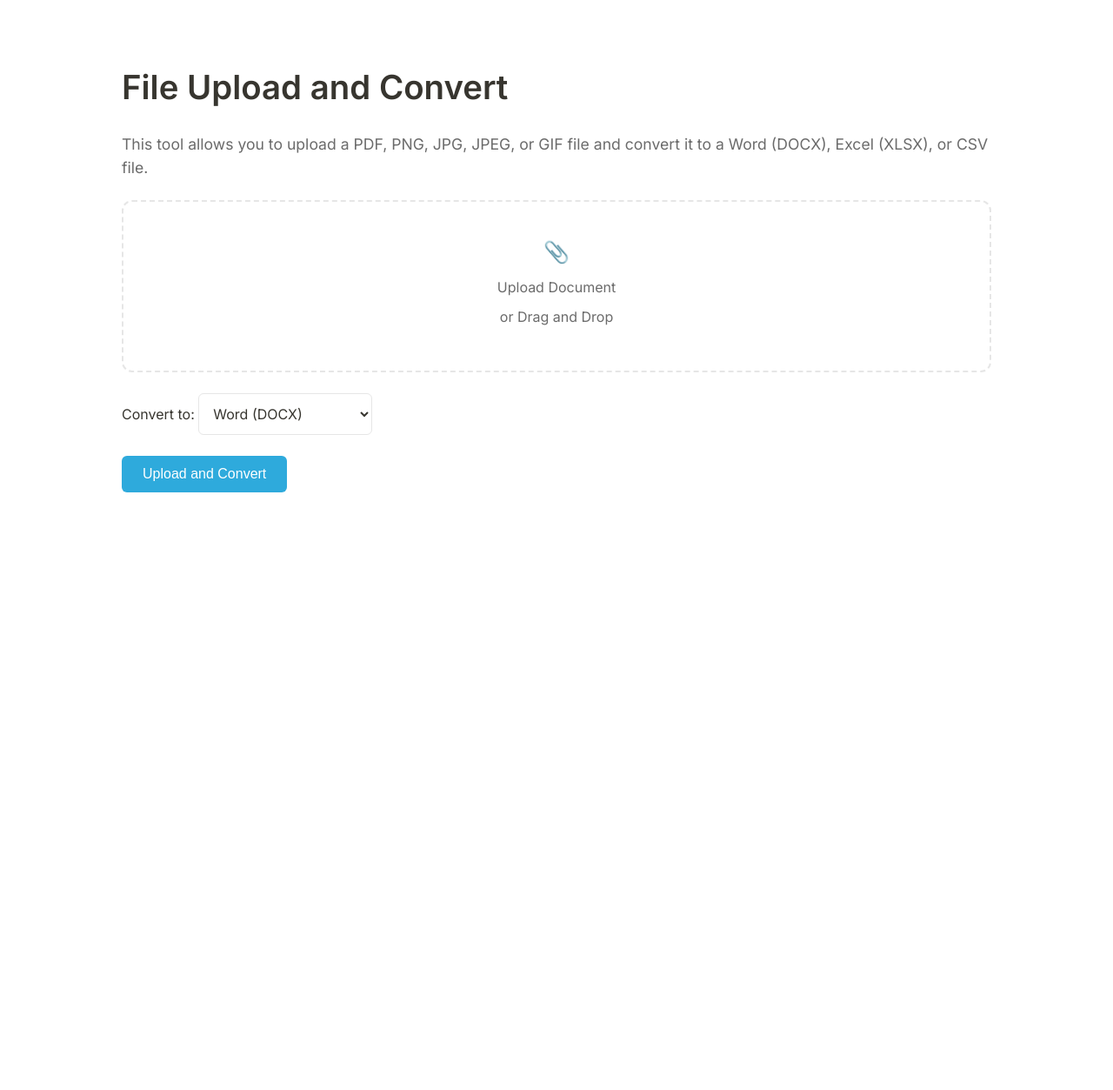
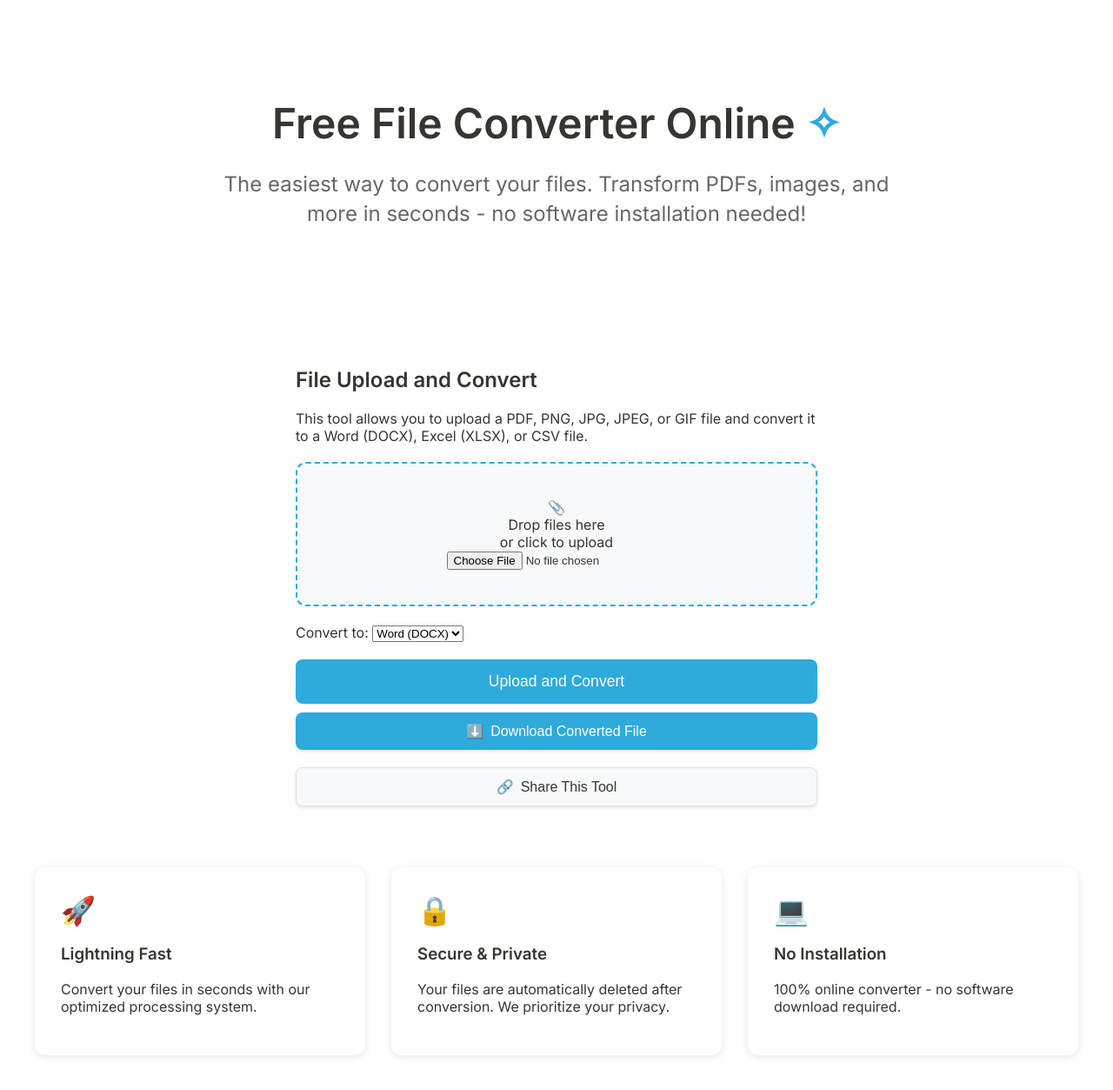
Before and after one commit to RandyXia123/file-converter, a Flask app: page / in a window 1280 px wide. Shown: the whole page at 87% size. Before the commit the page ends 566 px from the top, so only its background shows below. Run offline with Flask 2, Linux system fonts and the light colour scheme.

Commit message:
Update the index.html to make web page more stylish

```diff
--- a/templates/index.html
+++ b/templates/index.html
@@ -25,190 +25,184 @@
     <!-- Existing styles -->
     <link rel="stylesheet" href="https://fonts.googleapis.com/css2?family=Inter:wght@400;500;600&display=swap">
     <style>
+        :root {
+            --primary-color: #2eaadc;
+            --text-color: #37352f;
+            --bg-color: #ffffff;
+        }
+
         body {
             font-family: 'Inter', sans-serif;
-            max-width: 1000px;
-            margin: 0 auto;
-            padding: 40px 20px;
-            background-color: #ffffff;
-            color: #37352f;
-            line-height: 1.5;
+            margin: 0;
+            padding: 0;
+            background: var(--bg-color);
+            color: var(--text-color);
         }
 
-        .container {
-            background: #ffffff;
-            border-radius: 12px;
-            box-shadow: rgba(15, 15, 15, 0.1) 0px 0px 0px 1px,
-                        rgba(15, 15, 15, 0.1) 0px 2px 4px;
-            padding: 32px;
-            transition: transform 0.2s ease;
+        .hero-section {
+            text-align: center;
+            padding: 80px 20px;
+            max-width: 800px;
+            margin: 0 auto;
         }
 
-        .container:hover {
-            transform: translateY(-2px);
+        .hero-title {
+            font-size: 3em;
+            font-weight: 700;
+            margin-bottom: 20px;
         }
 
-        h2 {
-            font-size: 2.4em;
-            font-weight: 600;
-            margin-bottom: 24px;
-            color: #37352f;
+        .hero-subtitle {
+            font-size: 1.5em;
+            color: #666;
+            margin-bottom: 40px;
+            line-height: 1.4;
         }
 
-        p {
-            color: #6b6b6b;
-            font-size: 1.1em;
-            margin-bottom: 24px;
+        .features-grid {
+            display: grid;
+            grid-template-columns: repeat(auto-fit, minmax(280px, 1fr));
+            gap: 30px;
+            padding: 40px 20px;
+            max-width: 1200px;
+            margin: 0 auto;
         }
 
-        .file-types {
-            background: #f7f6f3;
-            border-radius: 6px;
-            padding: 12px 16px;
-            color: #6b6b6b;
-            font-size: 0.95em;
-            margin: 20px 0;
+        .feature-card {
+            background: #fff;
+            padding: 30px;
+            border-radius: 12px;
+            box-shadow: 0 2px 10px rgba(0,0,0,0.1);
+            transition: transform 0.2s;
         }
 
-        .form-group {
-            margin: 24px 0;
+        .feature-card:hover {
+            transform: translateY(-5px);
         }
 
-        input[type="file"] {
-            width: 100%;
-            padding: 12px;
-            background: #f7f6f3;
-            border-radius: 6px;
-            border: 1px solid #e6e6e6;
-            font-family: 'Inter', sans-serif;
-            color: #37352f;
+        .feature-icon {
+            font-size: 2em;
+            margin-bottom: 15px;
+            color: var(--primary-color);
         }
 
-        input[type="file"]::-webkit-file-upload-button {
-            font-family: 'Inter', sans-serif;
-            background: #ffffff;
-            border: 1px solid #e6e6e6;
-            border-radius: 4px;
-            padding: 8px 12px;
-            margin-right: 12px;
-            color: #37352f;
-            cursor: pointer;
-        }
-
-        input[type="file"]::file-selector-button {
-            font-family: 'Inter', sans-serif;
-            background: #ffffff;
-            border: 1px solid #e6e6e6;
-            border-radius: 4px;
-            padding: 8px 12px;
-            margin-right: 12px;
-            color: #37352f;
-            cursor: pointer;
-        }
-
-        select {
-            width: 200px;
-            padding: 12px;
-            border-radius: 6px;
-            border: 1px solid #e6e6e6;
-            background: #ffffff;
-            font-family: 'Inter', sans-serif;
-            font-size: 1em;
-            color: #37352f;
-        }
-
-        button {
-            background-color: #2eaadc;
-            color: white;
-            border: none;
-            padding: 12px 24px;
-            border-radius: 6px;
-            font-size: 1em;
-            font-weight: 500;
-            cursor: pointer;
-            transition: background-color 0.2s ease;
-        }
-
-        button:hover {
-            background-color: #2591bb;
-        }
-
-        .download-button {
-            display: none;
-            background-color: #2eaadc;
-        }
-
-        .spinner {
-            display: none;
-            width: 32px;
-            height: 32px;
-            margin: 20px auto;
-            border: 3px solid #f3f3f3;
-            border-top: 3px solid #2eaadc;
-            border-radius: 50%;
-            animation: spin 1s linear infinite;
-        }
-
-        .message {
-            margin-top: 20px;
-            padding: 12px 16px;
-            border-radius: 6px;
-            font-size: 0.95em;
-        }
-
-        .message.success {
-            background-color: #e8f5e9;
-            color: #2e7d32;
-        }
-
-        .message.error {
-            background-color: #ffebee;
-            color: #c62828;
-        }
-
-        .message.info {
-            background-color: #e3f2fd;
-            color: #1565c0;
-        }
-
-        @keyframes spin {
-            0% { transform: rotate(0deg); }
-            100% { transform: rotate(360deg); }
+        .upload-form {
+            max-width: 600px;
+            margin: 0 auto;
+            padding: 20px;
         }
 
         .upload-area {
-            border: 2px dashed #e6e6e6;
+            border: 2px dashed var(--primary-color);
             border-radius: 12px;
             padding: 40px;
             text-align: center;
-            background: #ffffff;
+            background: #f8f9fa;
             transition: all 0.2s ease;
             cursor: pointer;
             margin: 20px 0;
         }
 
-        .upload-area:hover, .upload-area.dragover {
-            border-color: #2eaadc;
-            background: #f7f6f3;
+        .upload-area:hover {
+            background: #f0f1f2;
+            transform: translateY(-2px);
         }
 
-        .upload-icon {
-            font-size: 24px;
-            color: #2eaadc;
-            margin-bottom: 10px;
+        button[type="submit"] {
+            background: var(--primary-color);
+            color: white;
+            border: none;
+            padding: 15px 30px;
+            border-radius: 8px;
+            font-size: 1.1em;
+            font-weight: 500;
+            cursor: pointer;
+            transition: background 0.2s;
+            width: 100%;
+            margin-top: 20px;
         }
 
-        .upload-text {
-            color: #6b6b6b;
-            margin: 10px 0;
+        button[type="submit"]:hover {
+            background: #2591bb;
         }
 
-        .hidden-input {
-            display: none;
+        .download-button,
+        .share-button {
+            display: inline-block;
+            padding: 12px 24px;
+            border-radius: 8px;
+            font-size: 1em;
+            font-weight: 500;
+            cursor: pointer;
+            transition: all 0.2s ease;
+            border: none;
+            margin: 10px 0;
+            width: 100%;
+            text-align: center;
+            box-shadow: 0 2px 4px rgba(0,0,0,0.1);
+        }
+
+        .download-button {
+            background: var(--primary-color);
+            color: white;
+        }
+
+        .share-button {
+            background: #f8f9fa;
+            color: var(--text-color);
+            border: 1px solid #dee2e6;
+        }
+
+        .download-button:hover {
+            background: #2591bb;
+            transform: translateY(-2px);
+            box-shadow: 0 4px 8px rgba(0,0,0,0.15);
+        }
+
+        .share-button:hover {
+            background: #e9ecef;
+            transform: translateY(-2px);
+            box-shadow: 0 4px 8px rgba(0,0,0,0.15);
+        }
+
+        /* Add icons to buttons */
+        .download-button::before,
+        .share-button::before {
+            margin-right: 8px;
+            font-family: sans-serif;
+        }
+
+        .download-button::before {
+            content: "⬇️";
+        }
+
+        .share-button::before {
+            content: "🔗";
+        }
+
+        /* Toast message styling */
+        .toast-message {
+            position: fixed;
+            bottom: 20px;
+            left: 50%;
+            transform: translateX(-50%);
+            background: rgba(0, 0, 0, 0.8);
+            color: white;
+            padding: 12px 24px;
+            border-radius: 8px;
+            font-size: 0.9em;
+            z-index: 1000;
+            box-shadow: 0 4px 12px rgba(0,0,0,0.15);
         }
     </style>
 </head>
 <body>
+    <!-- Hero Section -->
+    <div class="hero-section">
+        <h1 class="hero-title">Free File Converter Online <span style="color: var(--primary-color)">✧</span></h1>
+        <p class="hero-subtitle">The easiest way to convert your files. Transform PDFs, images, and more in seconds - no software installation needed!</p>
+    </div>
+
     <div class="upload-form">
         <h2>File Upload and Convert</h2>
         <p>This tool allows you to upload a PDF, PNG, JPG, JPEG, or GIF file and convert it to a Word (DOCX), Excel (XLSX), or CSV file.</p>
@@ -216,8 +210,8 @@
             <div class="form-group">
                 <div class="upload-area" id="uploadArea">
                     <div class="upload-icon">📎</div>
-                    <div class="upload-text">Upload Document</div>
-                    <div class="upload-text">or Drag and Drop</div>
+                    <div class="upload-text">Drop files here</div>
+                    <div class="upload-text">or click to upload</div>
                     <input type="file" name="file" id="fileInput" accept=".pdf,.png,.jpg,.jpeg,.gif" class="hidden-input">
                 </div>
                 <div id="selectedFile" class="selected-file"></div>
@@ -235,6 +229,26 @@
         <div id="spinner" class="spinner"></div>
         <div id="message" class="message"></div>
         <button id="downloadButton" class="download-button">Download Converted File</button>
+        <button id="shareButton" class="share-button">Share This Tool</button>
+    </div>
+
+    <!-- Features Section -->
+    <div class="features-grid">
+        <div class="feature-card">
+            <div class="feature-icon">🚀</div>
+            <h3>Lightning Fast</h3>
+            <p>Convert your files in seconds with our optimized processing system.</p>
+        </div>
+        <div class="feature-card">
+            <div class="feature-icon">🔒</div>
+            <h3>Secure & Private</h3>
+            <p>Your files are automatically deleted after conversion. We prioritize your privacy.</p>
+        </div>
+        <div class="feature-card">
+            <div class="feature-icon">💻</div>
+            <h3>No Installation</h3>
+            <p>100% online converter - no software download required.</p>
+        </div>
     </div>
 
     <script>
@@ -390,6 +404,43 @@
                 }
             }
         });
+
+        // Share button functionality
+        document.getElementById('shareButton').addEventListener('click', async () => {
+            const url = window.location.href;
+
+            // Create toast message element
+            const toast = document.createElement('div');
+            toast.className = 'toast-message';
+
+            try {
+                if (navigator.share) {
+                    // Use native share if available (mobile devices)
+                    await navigator.share({
+                        title: 'Free File Converter Online',
+                        text: 'Check out this free file converter tool!',
+                        url: url
+                    });
+                    toast.textContent = 'Shared successfully!';
+                } else {
+                    // Fallback to clipboard copy
+                    await navigator.clipboard.writeText(url);
+                    toast.textContent = 'Link copied to clipboard!';
+                }
+            } catch (err) {
+                toast.textContent = 'Failed to share';
+            }
+
+            // Show toast message
+            document.body.appendChild(toast);
+            toast.style.display = 'block';
+
+            // Remove toast after animation
+            setTimeout(() => {
+                toast.style.display = 'none';
+                document.body.removeChild(toast);
+            }, 2000);
+        });
     </script>
 </body>
 </html>
```
